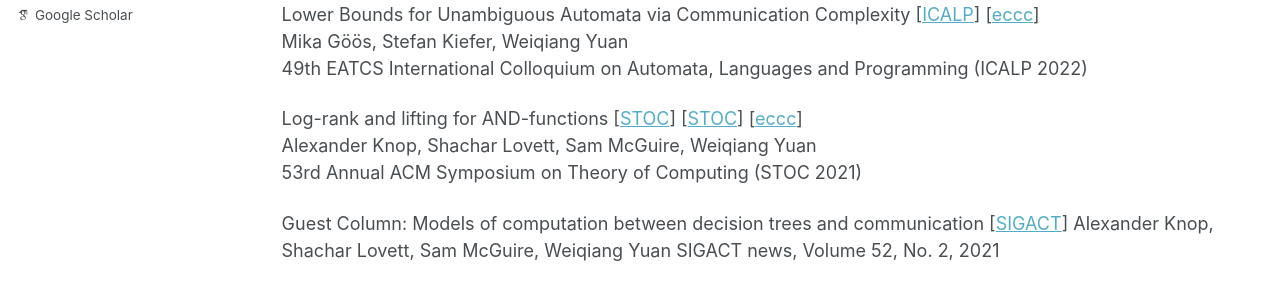
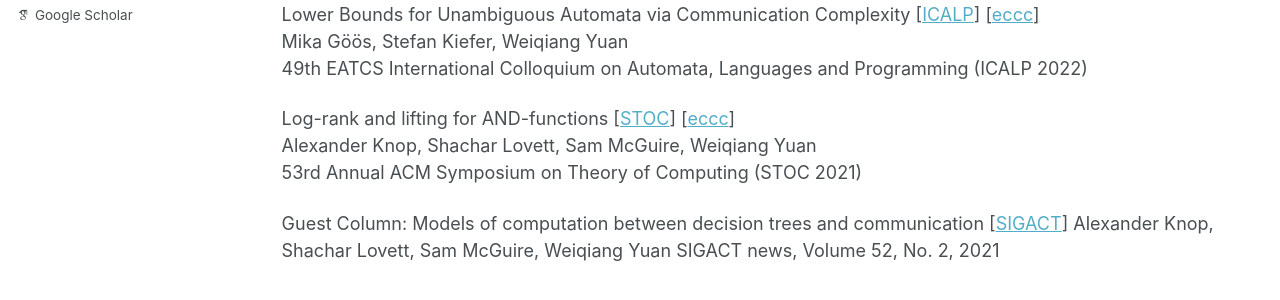
Before and after one commit to wwwaltzzz/wwwaltzzz.github.io, a Jekyll site: the page built from _pages/publications.md, in a window 1280 px wide and 1055 px high. Shown: the part 360-660 px from the top of the window. Built offline with Jekyll 4.4.1, drawn with Linux system fonts in a browser that asks for light colours; some web fonts are replaced.

Commit message:
Update publications.md

```diff
--- a/_pages/publications.md
+++ b/_pages/publications.md
@@ -17,7 +17,7 @@
 Mika Göös, Stefan Kiefer, Weiqiang Yuan
 49th EATCS International Colloquium on Automata, Languages and Programming (ICALP 2022)
 
-Log-rank and lifting for AND-functions [[STOC](https://dl.acm.org/doi/10.1145/3406325.3450999)] [[STOC](https://dl.acm.org/doi/10.1145/3406325.3450999)] [[eccc](https://eccc.weizmann.ac.il/report/2020/155/)]
+Log-rank and lifting for AND-functions [[STOC](https://dl.acm.org/doi/10.1145/3406325.3450999)] [[eccc](https://eccc.weizmann.ac.il/report/2020/155/)]
 Alexander Knop, Shachar Lovett, Sam McGuire, Weiqiang Yuan
 53rd Annual ACM Symposium on Theory of Computing (STOC 2021)
 
```
